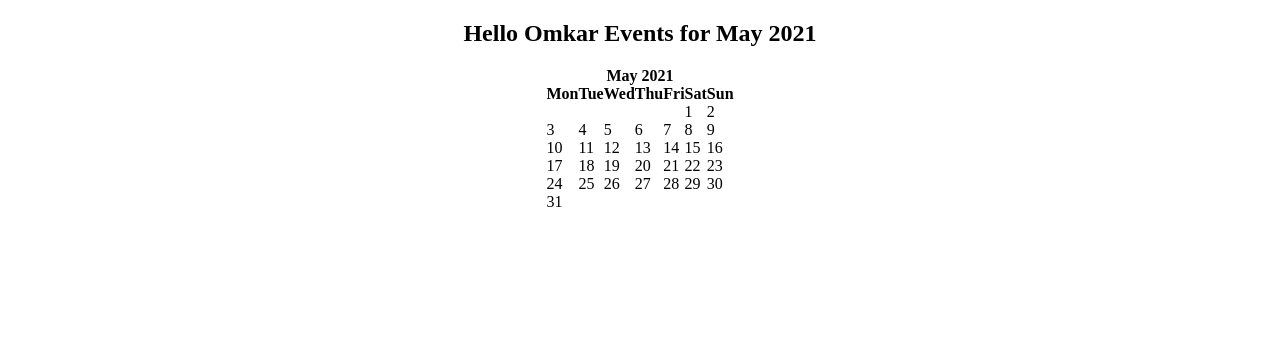
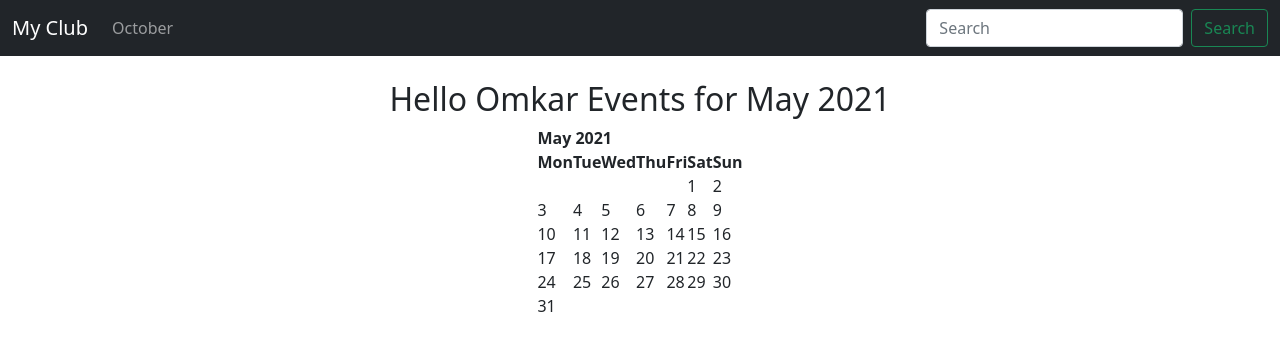
Before and after one commit to omkarhcode/MyClub, a Django app: page / in a window 1280 px wide. Shown: the top 351 px of the page. Run offline with Django 3.2, Linux system fonts and the light colour scheme.

Commit message:
added nav and updated the same in base

```diff
--- /dev/null
+++ b/events/templates/events/base.html
@@ -0,0 +1,30 @@
+<!doctype html>
+<html lang="en">
+  <head>
+    <!-- Required meta tags -->
+    <meta charset="utf-8">
+    <meta name="viewport" content="width=device-width, initial-scale=1">
+
+    <!-- Bootstrap CSS -->
+    <link href="https://cdn.jsdelivr.net/npm/bootstrap@5.0.0/dist/css/bootstrap.min.css" rel="stylesheet" integrity="sha384-wEmeIV1mKuiNpC+IOBjI7aAzPcEZeedi5yW5f2yOq55WWLwNGmvvx4Um1vskeMj0" crossorigin="anonymous">
+
+    <title>Hello, world!</title>
+  </head>
+  <body>
+    {% include 'events/navbar.html' %}
+    {% block content %}
+
+    {% endblock content %}
+
+    <!-- Optional JavaScript; choose one of the two! -->
+
+    <!-- Option 1: Bootstrap Bundle with Popper -->
+    <script src="https://cdn.jsdelivr.net/npm/bootstrap@5.0.0/dist/js/bootstrap.bundle.min.js" integrity="sha384-p34f1UUtsS3wqzfto5wAAmdvj+osOnFyQFpp4Ua3gs/ZVWx6oOypYoCJhGGScy+8" crossorigin="anonymous"></script>
+
+    <!-- Option 2: Separate Popper and Bootstrap JS -->
+    <!--
+    <script src="https://cdn.jsdelivr.net/npm/@popperjs/core@2.9.2/dist/umd/popper.min.js" integrity="sha384-IQsoLXl5PILFhosVNubq5LC7Qb9DXgDA9i+tQ8Zj3iwWAwPtgFTxbJ8NT4GN1R8p" crossorigin="anonymous"></script>
+    <script src="https://cdn.jsdelivr.net/npm/bootstrap@5.0.0/dist/js/bootstrap.min.js" integrity="sha384-lpyLfhYuitXl2zRZ5Bn2fqnhNAKOAaM/0Kr9laMspuaMiZfGmfwRNFh8HlMy49eQ" crossorigin="anonymous"></script>
+    -->
+  </body>
+</html>
--- a/events/templates/events/home.html
+++ b/events/templates/events/home.html
@@ -1,15 +1,7 @@
-<!DOCTYPE html>
-<html>
-
-<head>
-    <title>Home</title>
-</head>
-
-<body>
-    <center>
-        <h2>Hello {{name}} Events for {{month}} {{year}} </h2>
-        {{cal|safe}}
-    </center>
-</body>
-
-</html>
+{% extends "events/base.html" %}
+{% block content %}
+<center>
+    <h2>Hello {{name}} Events for {{month}} {{year}} </h2>
+    {{cal|safe}}
+</center>
+{% endblock content %}
--- /dev/null
+++ b/events/templates/events/navbar.html
@@ -0,0 +1,22 @@
+<nav class="navbar navbar-expand-lg navbar-dark bg-dark">
+  <div class="container-fluid">
+    <a class="navbar-brand" href="{% url 'home' %}">My Club</a>
+    <button class="navbar-toggler" type="button" data-bs-toggle="collapse" data-bs-target="#navbarSupportedContent" aria-controls="navbarSupportedContent" aria-expanded="false" aria-label="Toggle navigation">
+      <span class="navbar-toggler-icon"></span>
+    </button>
+    <div class="collapse navbar-collapse" id="navbarSupportedContent">
+      <ul class="navbar-nav me-auto mb-2 mb-lg-0">
+
+        <li class="nav-item">
+          <a class="nav-link" href="{% url 'home' '2021' 'October' %}">October</a>
+        </li>
+
+      </ul>
+      <form class="d-flex">
+        <input class="form-control me-2" type="search" placeholder="Search" aria-label="Search">
+        <button class="btn btn-outline-success" type="submit">Search</button>
+      </form>
+    </div>
+  </div>
+</nav>
+<br>
```
